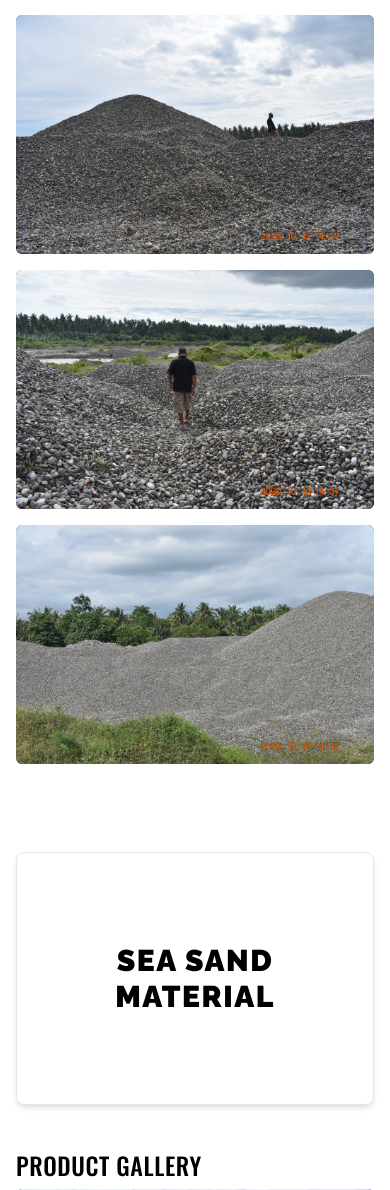
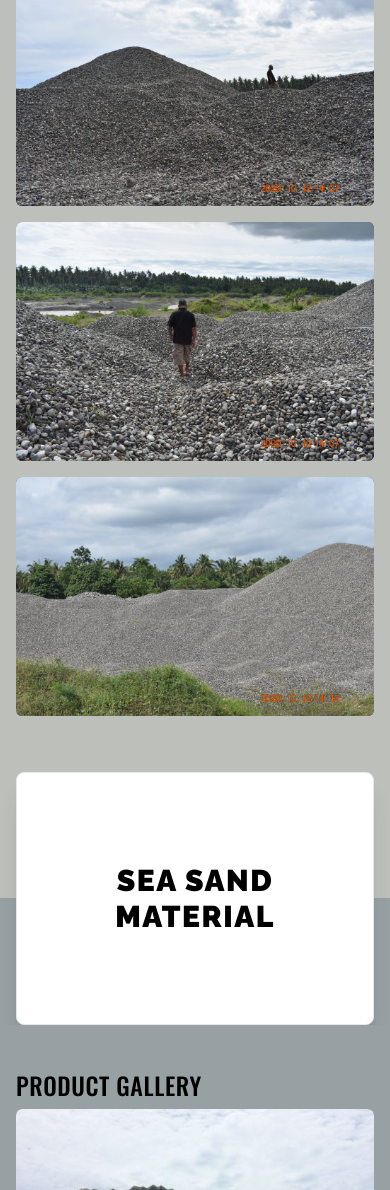
Before and after one commit to brucgt/graymark, a PHP site: page /products/quarry in a window 390 px wide. Shown: the part 4956-6146 px from the top of the page. Run offline with PHP 8.4, Linux system fonts and the light colour scheme; style sheets or scripts are compiled from the project's sources; some libraries are stand-ins or nearby versions.

Commit message:
- minor fix - sampling of background

```diff
--- a/src/tailwind.scss
+++ b/src/tailwind.scss
@@ -94,9 +94,6 @@
 .product-header p {
     @apply text-xl font-compact font-light text-justify tracking-wide lg:text-2xl;
 }
-.product-section {
-    @apply py-4;
-}
 .product-section .product-highlight {
     @apply relative;
 }
@@ -104,7 +101,7 @@
     @apply px-4 xl:px-0;
 }
 .product-section .product-highlight .highlight-wrapper > div {
-    @apply min-h-[30vh] p-4 w-full flex justify-center items-center text-center bg-white rounded-lg border shadow-md;
+    @apply min-h-[30vh] p-4 w-full flex justify-center items-center text-center bg-white rounded-lg border shadow-xl;
 }
 .product-section .product-highlight .highlight-wrapper h6 {
     @apply text-3xl font-broad font-black tracking-wider uppercase lg:text-4xl;
@@ -126,13 +123,7 @@
     @apply grid gap-4 grid-cols-1 sm:grid-cols-2 md:grid-cols-3 lg:grid-cols-4;
 }
 .category-content .product-gallery .gallery-container .gallery-item {
-    @apply relative cursor-pointer;
-}
-.category-content .product-gallery .gallery-container .gallery-item::after {
-    @apply absolute hidden justify-center items-center top-0 left-0 h-full w-full bg-black bg-opacity-75 rounded-md text-white content-['\f00e'] font-['Font_Awesome_5_Free'] font-black text-7xl;
-}
-.category-content .product-gallery .gallery-container .gallery-item:hover::after {
-    @apply flex;
+    @apply relative cursor-pointer after:absolute after:hidden after:justify-center after:items-center after:top-0 after:left-0 after:h-full after:w-full after:bg-black after:bg-opacity-25 after:rounded-md after:text-white after:content-['\f002'] after:font-['Font_Awesome_5_Free'] after:font-black after:text-6xl hover:after:flex;
 }
 .category-content .product-gallery .gallery-container img {
     @apply h-full bg-gray-600 rounded-md object-cover object-center;
@@ -159,7 +150,7 @@
     @apply relative;
 }
 .product-list .list-item .item-picture img {
-    @apply min-h-[300px] md:min-h-[350px] lg:md:min-h-[500px] object-cover bg-slate-300;
+    @apply min-h-[300px] md:min-h-[350px] lg:md:min-h-[500px] object-cover bg-slate-600;
 }
 .product-list .list-item .item-info {
     @apply absolute p-4 pt-10 w-full bottom-0 bg-green-600 text-white;
--- a/templates/pages/products/quarry.php
+++ b/templates/pages/products/quarry.php
@@ -19,16 +19,16 @@
             </div>
         </header>
         <section id="construction-sand" class="product-section">
-            <header class="product-highlight">
+            <header class="product-highlight" style="background: linear-gradient(to bottom, white 0%, white 50%, #CECEC6 50%, #CECEC6 100%);">
                 <div class="highlight-wrapper center-wrapper">
                     <div>
                         <h6>Construction Sand</h6>
                     </div>
                 </div>
             </header>
-            <div class="category-content">
+            <div class="category-content" style="background: #CECEC6;">
                 <div class="content-wrapper center-wrapper">
-                    <div class="w-full my-8">
+                    <div class="w-full py-8">
                         <div class="product-gallery">
                             <h6>Product Gallery</h6>
                             <div class="gallery-container">
@@ -48,16 +48,16 @@
             </div>
         </section>
         <section id="gravel" class="product-section">
-            <header class="product-highlight">
+            <header class="product-highlight" style="background: linear-gradient(to bottom, #CECEC6 0%, #CECEC6 50%, #BCBFBA 50%, #BCBFBA 100%);">
                 <div class="highlight-wrapper center-wrapper">
                     <div>
                         <h6>Gravel</h6>
                     </div>
                 </div>
             </header>
-            <div class="category-content">
+            <div class="category-content" style="background: #BCBFBA;">
                 <div class="content-wrapper center-wrapper">
-                    <div class="w-full my-8">
+                    <div class="w-full py-8">
                         <div class="product-gallery">
                             <h6>Product Gallery</h6>
                             <div class="gallery-container">
@@ -75,16 +75,16 @@
             </div>
         </section>
         <section id="sea-sand" class="product-section">
-            <header class="product-highlight">
+            <header class="product-highlight" style="background: linear-gradient(to bottom, #BCBFBA 0%, #BCBFBA 50%, #97A1A4 50%, #97A1A4 100%);">
                 <div class="highlight-wrapper center-wrapper">
                     <div>
                         <h6>Sea Sand Material</h6>
                     </div>
                 </div>
             </header>
-            <div class="category-content">
+            <div class="category-content" style="background: #97A1A4;">
                 <div class="content-wrapper center-wrapper">
-                    <div class="w-full my-8">
+                    <div class="w-full py-8">
                         <div class="product-gallery">
                             <h6>Product Gallery</h6>
                             <div class="gallery-container">
@@ -100,16 +100,16 @@
             </div>
         </section>
         <section id="boulder" class="product-section">
-            <header class="product-highlight">
+            <header class="product-highlight" style="background: linear-gradient(to bottom, #97A1A4 0%, #97A1A4 50%, #859298 50%, #859298 100%);">
                 <div class="highlight-wrapper center-wrapper">
                     <div>
                         <h6>Armour Rock & Boulder</h6>
                     </div>
                 </div>
             </header>
-            <div class="category-content">
+            <div class="category-content" style="background: #859298;">
                 <div class="content-wrapper center-wrapper">
-                    <div class="w-full my-8">
+                    <div class="w-full py-8">
                         <div class="product-gallery">
                             <h6>Product Gallery</h6>
                             <div class="gallery-container">
```
